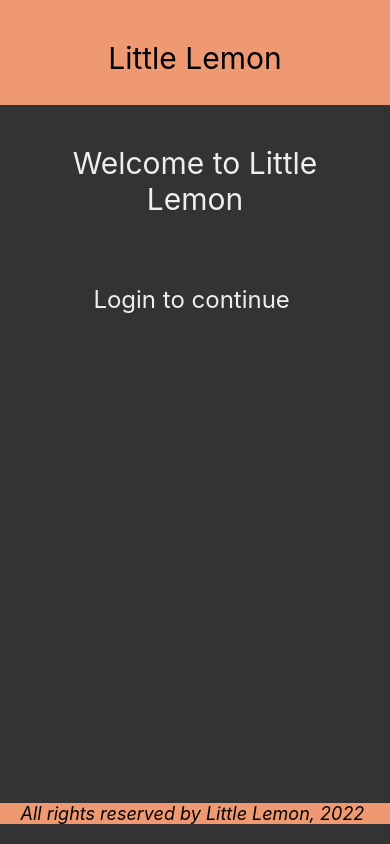
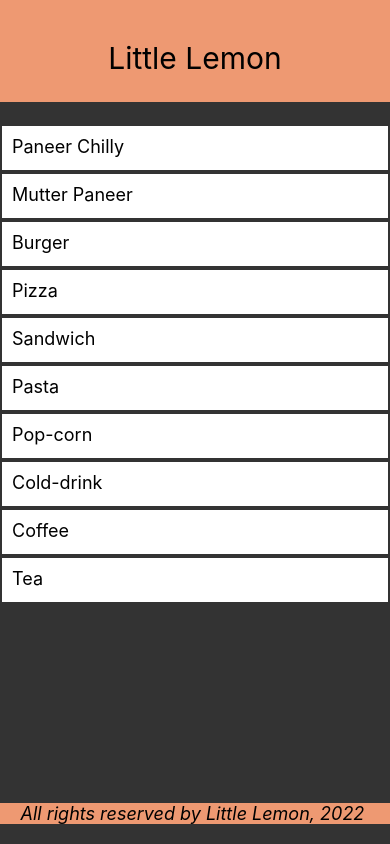
Before and after one commit to mahesh-kedari/react-native-coursera, a React Native app: screen / in a window 390 px wide. Built offline with nearby package versions, Linux system fonts and the light colour scheme.

Commit message:
Menu List added

```diff
--- a/App.js
+++ b/App.js
@@ -4,13 +4,14 @@ import { View, Text, StyleSheet } from "react-native";
 import LittleLemonHeader from "./components/LittleLemonHeader";
 import LittleLemonFooter from "./components/LittleLemonFooter";
 import LoginScreen from "./LoginScreen";
+import Menu from "./Menu";
 
 export default function App() {
   return (
     <>
       <View style={styles.container}>
         <LittleLemonHeader />
-        <LoginScreen />
+        <Menu />
       </View>
       <View style={styles.footerContainer}>
         <LittleLemonFooter />
--- /dev/null
+++ b/Menu.js
@@ -0,0 +1,43 @@
+/**
+ * React Native Menu component
+ * @author mahesh.kedari@shorelineiot.com
+ */
+import { View, Text, StyleSheet, FlatList } from "react-native";
+import React from "react";
+
+const styles = StyleSheet.create({
+  container: {
+    flex: 1,
+    paddingTop: 22,
+  },
+  item: {
+    padding: 10,
+    fontSize: 18,
+    height: 44,
+    backgroundColor: "white",
+    margin: 2
+  },
+});
+
+export default function Menu() {
+  const data = [
+    { key: 1, value: "Paneer Chilly" },
+    { key: 2, value: "Mutter Paneer" },
+    { key: 3, value: "Burger" },
+    { key: 4, value: "Pizza" },
+    { key: 5, value: "Sandwich" },
+    { key: 6, value: "Pasta" },
+    { key: 7, value: "Pop-corn" },
+    { key: 8, value: "Cold-drink" },
+    { key: 9, value: "Coffee" },
+    { key: 10, value: "Tea" },
+  ];
+  return (
+    <View style={styles.container}>
+      <FlatList
+        data={data}
+        renderItem={({ item }) => <Text style={styles.item}>{item.value}</Text>}
+      ></FlatList>
+    </View>
+  );
+}
```
